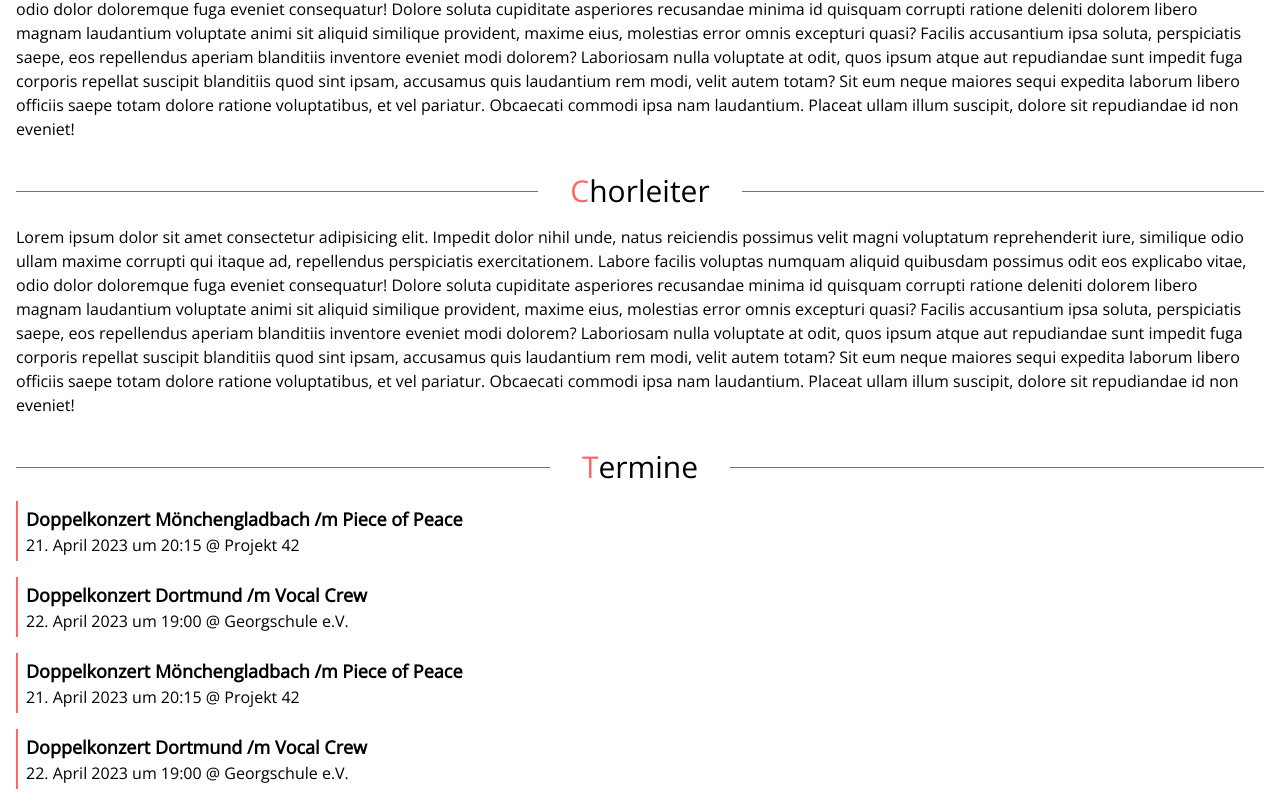
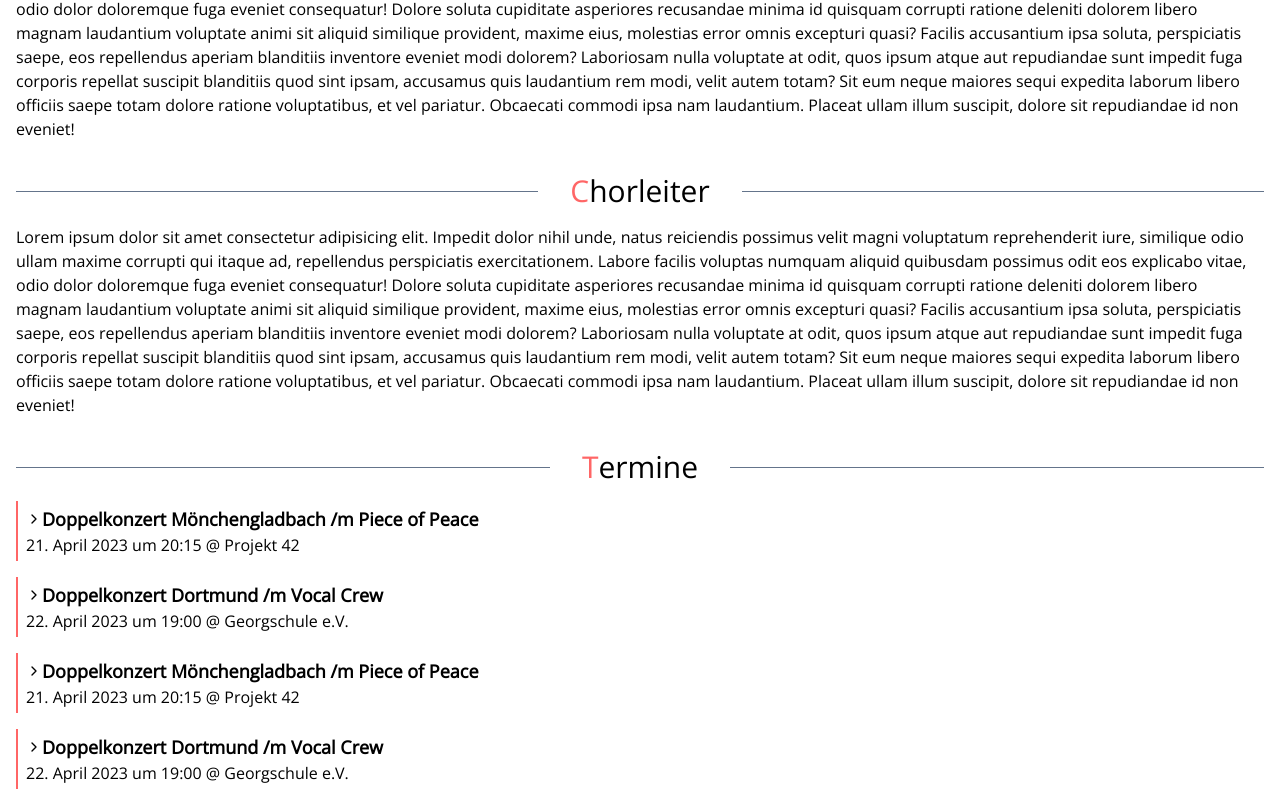
Before and after one commit to martinst01/popchor-koeln, a SvelteKit app: page / in a window 1280 px wide. Shown: the part 439-1244 px from the top of the page. Built offline with nearby package versions, Linux system fonts and the light colour scheme.

Commit message:
feat: improve gig expand function

```diff
--- a/package.json
+++ b/package.json
@@ -21,6 +21,7 @@
 		"eslint": "^8.37.0",
 		"eslint-config-prettier": "^8.8.0",
 		"eslint-plugin-svelte3": "^4.0.0",
+		"lucide-svelte": "^0.129.0",
 		"postcss": "^8.4.21",
 		"postcss-load-config": "^4.0.1",
 		"prettier": "^2.8.7",
--- a/src/routes/+page.svelte
+++ b/src/routes/+page.svelte
@@ -110,7 +110,7 @@
 <Section title="Termine">
 	<div class="space-y-4">
 		{#each gigs as gig}
-			<Gig {...gig}>
+			<Gig title={gig.title} time={gig.time} place={gig.place} price={gig.price} entryTime={gig.entryTime}>
 				<span class="after:content-['>>>']">{gig.description}</span>
 				<a
 					href={gig.link}
--- a/src/routes/Gig.svelte
+++ b/src/routes/Gig.svelte
@@ -1,4 +1,5 @@
 <script lang="ts">
+	import { ChevronDown, ChevronRight } from 'lucide-svelte';
 	import GigLine from './GigLine.svelte';
 
 	export let title: string;
@@ -8,11 +9,24 @@
 	export let entryTime: string;
 
 	let expanded = false;
+	const toggle = () => (expanded = !expanded);
 </script>
 
-<!-- svelte-ignore a11y-click-events-have-key-events -->
-<div class="border-l-2 border-accent pl-2 py-1 cursor-pointer" on:click={() => (expanded = !expanded)}>
-	<h3 class="text-lg font-bold" class:mb-2={expanded}>{title}</h3>
+<div
+	class="cursor-pointer border-l-2 border-accent py-1 pl-2"
+	on:click={toggle}
+	on:keypress={toggle}
+	role="button"
+	tabindex="0"
+>
+	<h3 class="flex items-center text-lg font-bold" class:mb-2={expanded}>
+		{#if expanded}
+			<ChevronDown class="inline" size="16" />
+		{:else}
+			<ChevronRight class="inline" size="16" />
+		{/if}
+		{title}
+	</h3>
 
 	{#if expanded}
 		<GigLine label="Wann"><div class="font-bold">{time}</div></GigLine>
```
Also changed, not shown: 1 other file (tests, documents, lock files or other folders).
